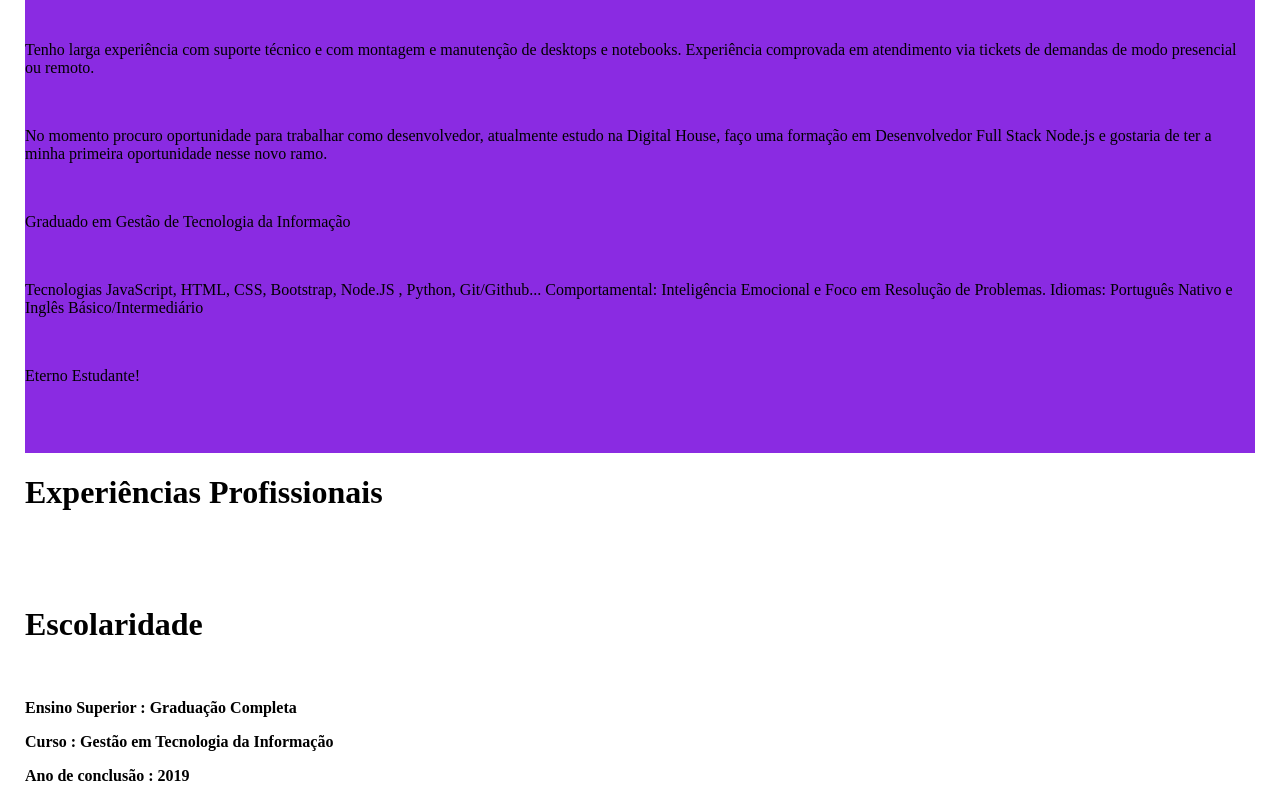
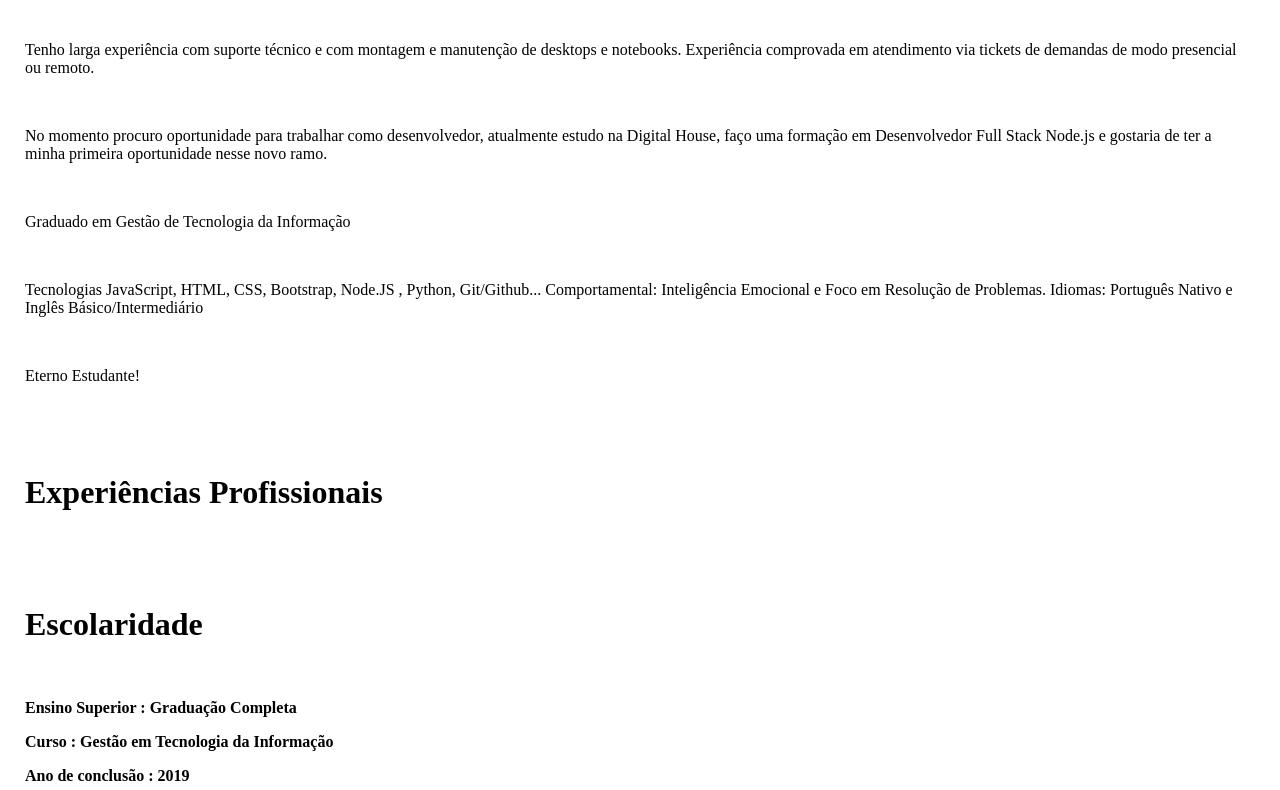
Before and after one commit to LeonardoRFragoso/Portfolio-Leonardo-Fragoso, a plain HTML site: page index.html in a window 1280 px wide. Shown: the part 266-1056 px from the top of the page. Drawn offline with Linux system fonts and the light colour scheme.

Commit message:
Update index.html

```diff
--- a/index.html
+++ b/index.html
@@ -1,6 +1,5 @@
 <!DOCTYPE html>
 <html lang="en">
-
 <head>
     <meta charset="UTF-8">
     <meta http-equiv="X-UA-Compatible" content="IE=edge">
@@ -33,7 +32,7 @@
             <h1 style="text-align: center">Bem vindos ao meu portfólio</h1>
             <h2 style="text-align: center"> Procuro oportunidade como Desenvolvedor Jr.</h2>
             </p>
-            <div style="background-color: blueviolet;">
+            <div>
                 <h1>Sobre Mim</h1><br>
 
                 <p>Tenho larga experiência com suporte técnico e com
@@ -100,6 +99,7 @@
                 <p><b>Instituição de Ensino : Digital House</b></p>
 
             </div>
+            <div>
                 <h1>Contato</h1>
                 <p><b>Whatsapp : 21-980292791</b></p>
                 <p><b>Email : leonardorfragoso@gmail.com</b></p>
```
